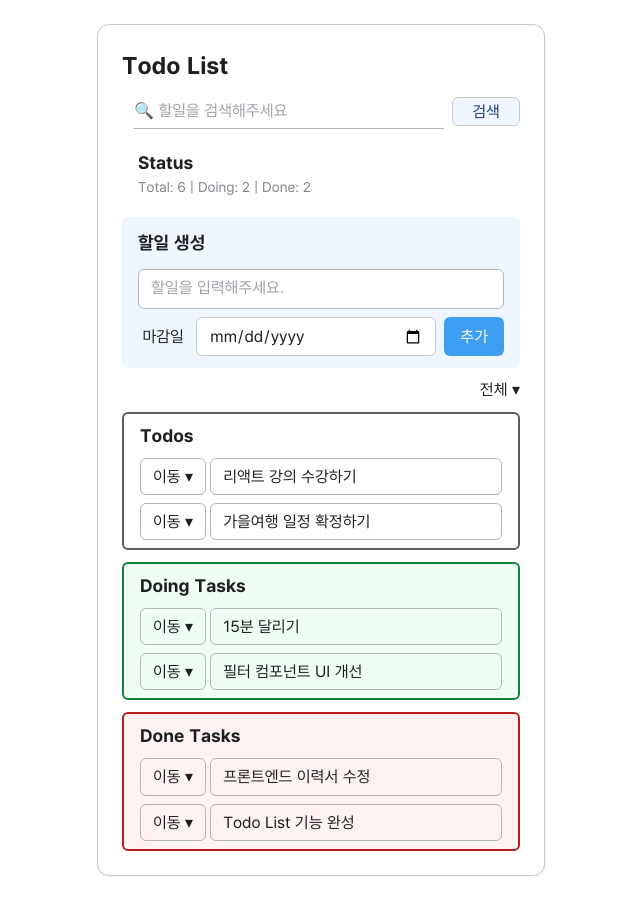
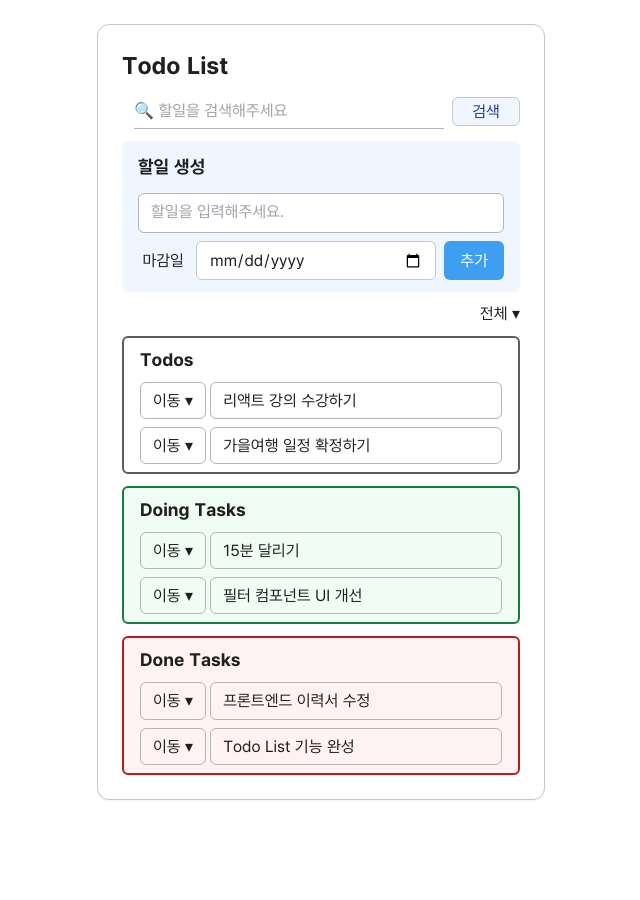
Before and after one commit to sinyroom/To-do-List, a Next.js app: page / in a window 1280 px wide. Shown: the whole page, without its empty margins (319-959 px from the left). After the commit the page ends 824 px from the top, so only its background shows below. Built offline with nearby package versions, Linux system fonts and the light colour scheme.

Commit message:
chore(status): 목록 총계 부분 삭제

```diff
--- a/src/app/(global)/page.tsx
+++ b/src/app/(global)/page.tsx
@@ -3,7 +3,6 @@
 import CreateTask from '@/components/pages/main/CreateTask';
 import Filter from '@/components/pages/main/Filter';
 import SearchBar from '@/components/pages/main/SearchBar';
-import TaskStatus from '@/components/pages/main/TaskStatus';
 import { useState } from 'react';
 import type { Task } from '@/types/taskType';
 import TaskList from '@/components/pages/main/TaskList';
@@ -87,7 +86,6 @@ export default function Page() {
           onChange={setInputValue}
           onSearch={handleSearch}
         />
-        <TaskStatus tasks={tasks} />
         <CreateTask onAdd={handleAddTask} />
         <Filter onChange={setFilter} />
         {(filter === 'all' || filter === 'todo') &&
--- a/src/components/pages/main/TaskStatus.tsx
+++ /dev/null
@@ -1,26 +0,0 @@
-'use client';
-
-import type { Task } from '@/types/taskType';
-
-type Props = {
-  tasks: Task[];
-};
-
-export default function TaskStatus({ tasks }: Props) {
-  const total = tasks.length;
-  const doing = tasks.filter((t) => t.status === 'doing').length;
-  const done = tasks.filter((t) => t.status === 'done').length;
-
-  return (
-    <div className='flex items-center justify-center'>
-      <div className='w-full px-4 py-2'>
-        <div className='flex flex-col'>
-          <div className='text-lg font-semibold'>Status</div>
-          <div className='text-sm text-gray-500'>
-            Total: {total} | Doing: {doing} | Done: {done}
-          </div>
-        </div>
-      </div>
-    </div>
-  );
-}
```
